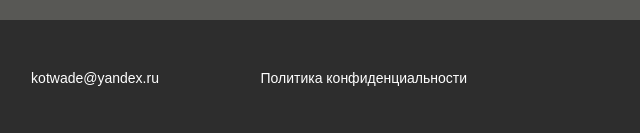
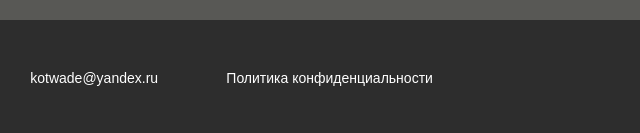
Before and after one commit to Kotwade/bolshoiteatr, a website: page source/index.html in a window 1280 px wide. Shown: the part 7054-7187 px from the top of the page, 503-1143 px from the left. Drawn offline with nearby package versions, Linux system fonts and the light colour scheme; files that its build step writes are made by us from their sources; a web font is replaced by a local one.

Commit message:
Исправления 19

```diff
--- a/source/index.html
+++ b/source/index.html
@@ -161,7 +161,7 @@
     <div class="page-footer__wrapper">
       <p>Котиков Илья Владимирович</p>
       <a class="page-footer__link" href="mailto:kotwade@yandex.ru">kotwade@yandex.ru</a>
-      <a class="page-footer__privacy" href="privacy.html">Политика конфиденциальности</a>
+      <a class="page-footer__link" href="privacy.html">Политика конфиденциальности</a>
     </div>
   </footer>
 </body>
--- a/source/sass/blocks/page-footer.scss
+++ b/source/sass/blocks/page-footer.scss
@@ -30,25 +30,7 @@
   @media (max-width: 700px) {
     font-size: 12px;
     line-height: 14px;
-  }
-}
-
-.page-footer__privacy {
-  font-weight: 400;
-  font-size: 14px;
-  line-height: 16px;
-  color: $white;
-  margin: 0;
-  padding: 0;
-  text-decoration: none;
-
-  &:hover {
-    text-decoration: underline;
-  }
-
-  @media (max-width: 700px) {
-    font-size: 12px;
-    line-height: 14px;
+    margin-bottom: 6px;
   }
 }
 
@@ -57,7 +39,7 @@
   font-size: 14px;
   line-height: 16px;
   color: $white;
-  margin-left: 35px;
+  margin-left: auto;
   margin-right: auto;
   text-decoration: none;
 
@@ -66,7 +48,6 @@
   }
 
   @media (max-width: 700px) {
-    margin-top: 6px;
     margin-bottom: 6px;
     margin-left: 0;
     margin-right: 0;
```
Also changed, not shown: build/css/style.min.css, build/index.html, 1 other file.
